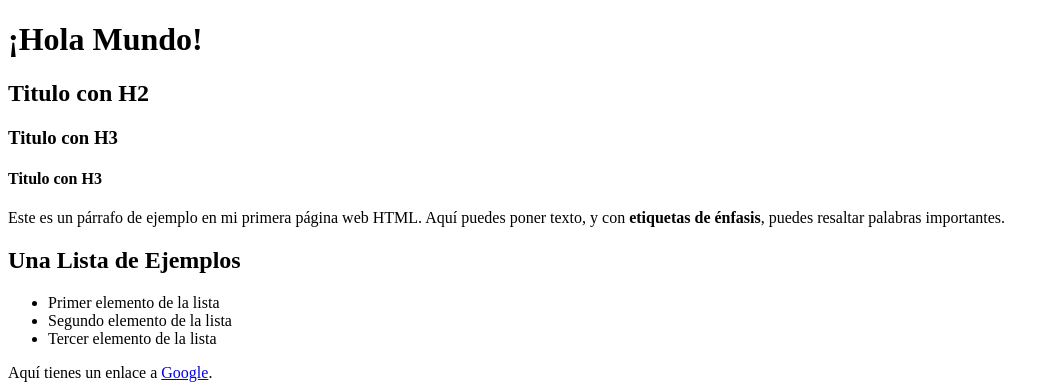
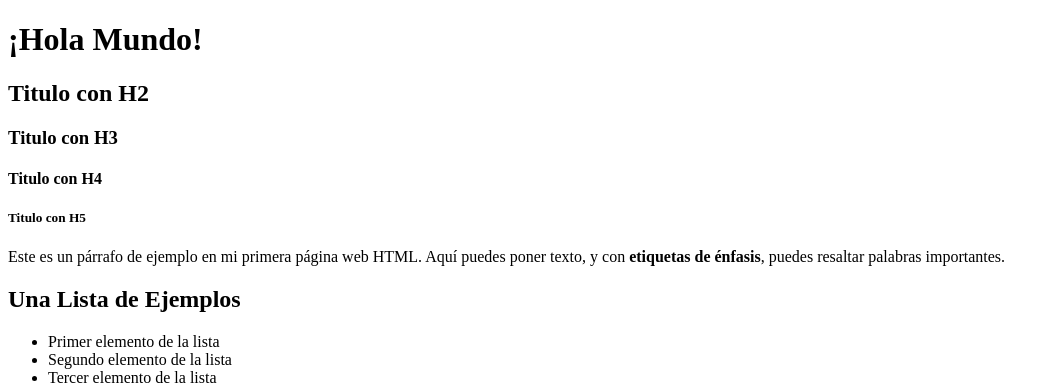
Before and after one commit to The-Eternauta/3F-Py-Initial, a plain HTML site: page index.html in a window 1280 px wide. Shown: the top 385 px of the page, without its empty margins (0-1059 px from the left). Drawn offline with Linux system fonts and the light colour scheme.

Commit message:
Update index.html 2025-10-11

```diff
--- a/index.html
+++ b/index.html
@@ -10,8 +10,8 @@
     <h1>¡Hola Mundo!</h1>
 	    <h2>Titulo con H2</h2>
 		    <h3>Titulo con H3</h3>
-            		    <h4>Titulo con H3</h4>
-
+            	<h4>Titulo con H4</h4>
+            		<h5>Titulo con H5</h5>
 
     <p>
         Este es un párrafo de ejemplo en mi primera página web HTML.
```
